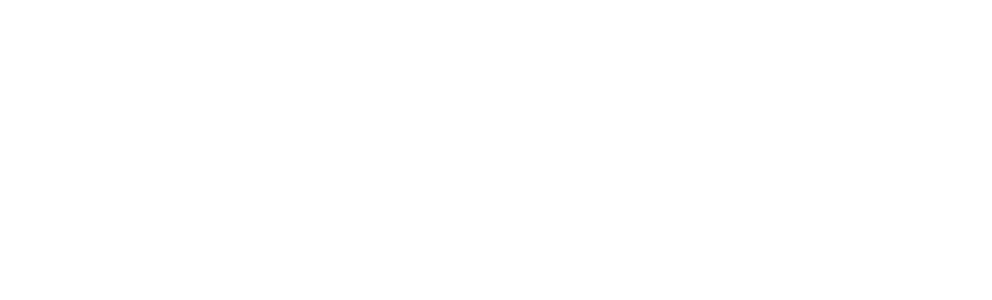
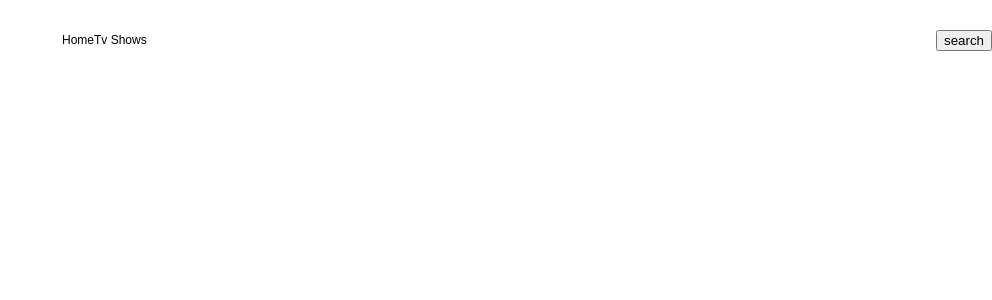
Before and after one commit to kimdoyeonn/react-masterclass, a React (Create React App) app: page / in a window 1280 px wide. Shown: the top 300 px of the page, without its empty margins (288-1280 px from the left). Built offline with nearby package versions, Linux system fonts and the light colour scheme.

Commit message:
#8.1 Header part One

```diff
--- a/src/App.tsx
+++ b/src/App.tsx
@@ -1,5 +1,17 @@
+import { BrowserRouter as Router, Routes, Route } from 'react-router-dom';
+import Header from './Components/Header';
+
 function App() {
-  return null;
+  return (
+    <Router>
+      <Header />
+      <Routes>
+        <Route path="/"/>
+        <Route path="/tv"/>
+        <Route path="/search"/>
+      </Routes>
+    </Router>
+  );
 }
 
 export default App;
--- /dev/null
+++ b/src/Components/Header.tsx
@@ -0,0 +1,47 @@
+import styled from 'styled-components';
+
+const Nav = styled.nav`
+  display: flex;
+  justify-content: space-between;
+  align-items: center;
+  position: fixed;
+  width: 100%;
+  top: 0;
+  height: 80px;
+  font-size: 12px;
+`;
+
+const Col = styled.div`
+  display: flex;
+  align-items: center;
+`;
+
+const Logo = styled.svg`
+  margin-right: 50px;
+`;
+
+const Items = styled.ul`
+  display: flex;
+  align-items: center;
+`;
+
+const Item = styled.li``;
+
+function Header() {
+  return (
+    <Nav>
+      <Col>
+        <Logo />
+        <Items>
+          <Item>Home</Item>
+          <Item>Tv Shows</Item>
+        </Items>
+      </Col>
+      <Col>
+        <button>search</button>
+      </Col>
+    </Nav>
+  );
+}
+
+export default Header;
--- /dev/null
+++ b/src/Routes/Home.tsx
@@ -0,0 +1,5 @@
+function Home() {
+  return null;
+}
+
+export default Home;
--- /dev/null
+++ b/src/Routes/Search.tsx
@@ -0,0 +1,5 @@
+function Search() {
+  return null;
+}
+
+export default Search;
--- /dev/null
+++ b/src/Routes/Tv.tsx
@@ -0,0 +1,5 @@
+function Tv() {
+  return null;
+}
+
+export default Tv;
```
